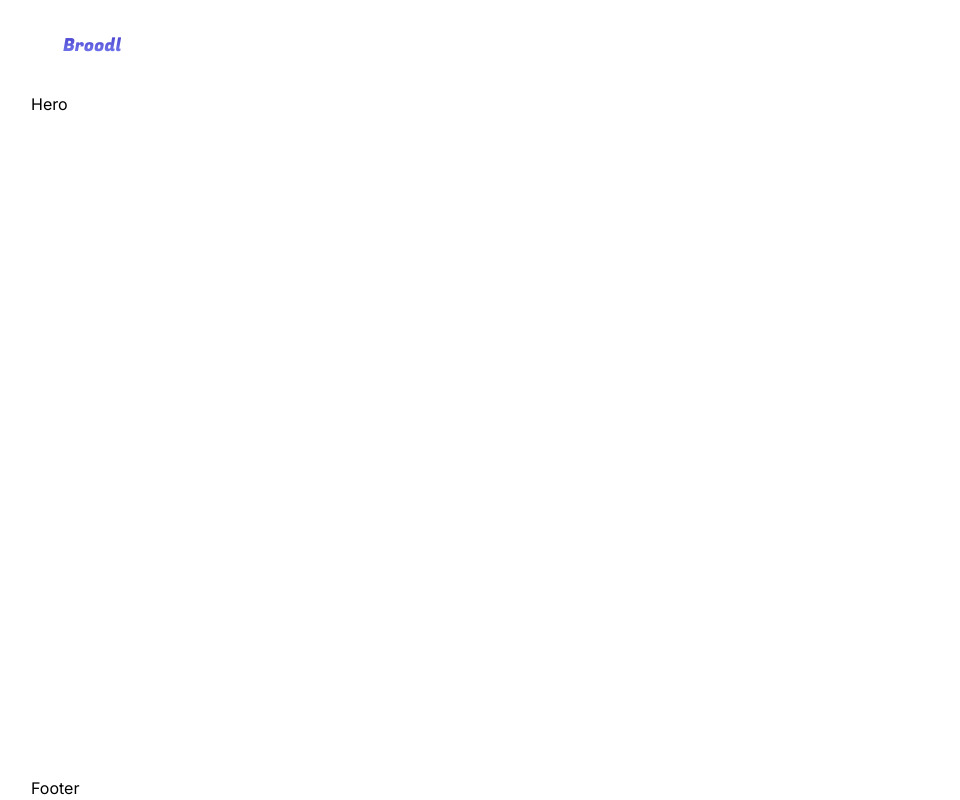
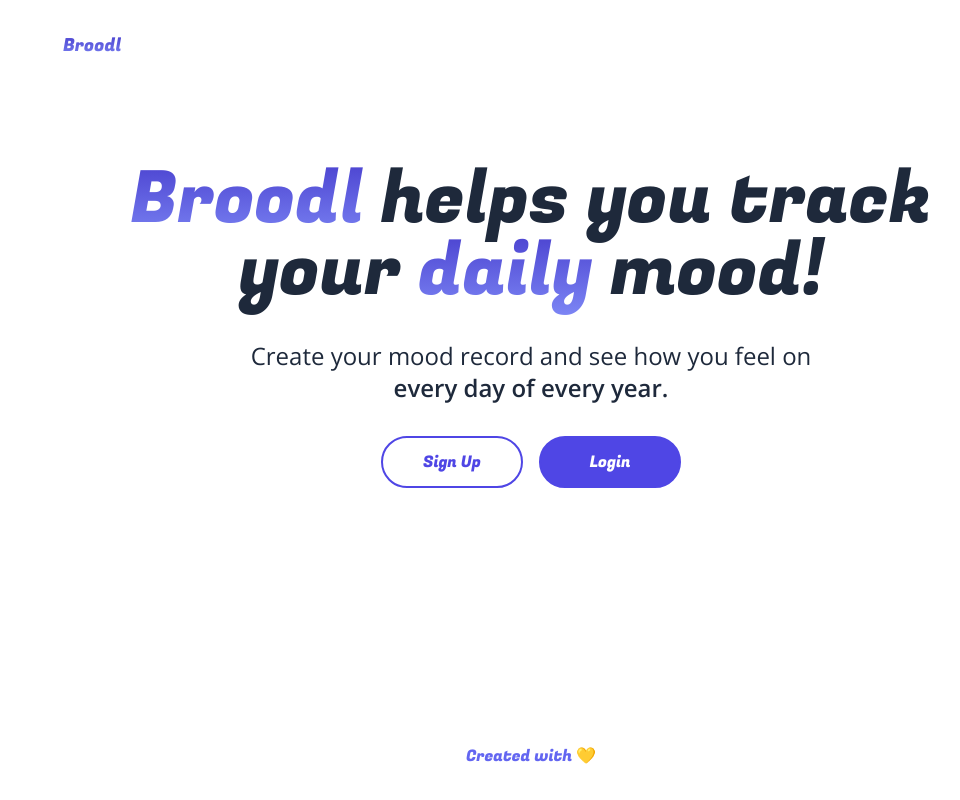
Before and after one commit to upadhyay-aditya-7/Broodl-MoodMonitor-, a Next.js app: page / in a window 1280 px wide. Shown: the whole page, without its empty margins (109-1069 px from the left). Built offline with nearby package versions, Linux system fonts and the light colour scheme.

Commit message:
Styling Header, Hero, Footer Sections

```diff
--- a/app/layout.js
+++ b/app/layout.js
@@ -1,7 +1,7 @@
-import { Fugaz_One, Inter } from "next/font/google";
+import { Fugaz_One, Open_Sans } from "next/font/google";
 import "./globals.css";
 
-const inter = Inter({ subsets: ["latin"] });
+const opensans = Open_Sans({ subsets: ["latin"] });
 const fugaz = Fugaz_One({ subsets: ["latin"], weight:['400'] });
 
 export const metadata = {
@@ -17,8 +17,8 @@
   );
 
   const footer = (
-    <footer>
-      Footer
+    <footer className="p-4 sm:p-8 grid place-items-center">
+      <p className={'text-indigo-500 ' + fugaz.className}>Created with 💛</p>
     </footer>
   );
 
@@ -26,8 +26,8 @@
     <html lang="en">
       <body
         className={
-          "w-full max-w-[1000px] mx-auto text-sm sm:text-base min-h-screen flex flex-col " +
-          inter.className
+          "w-full max-w-[1000px] mx-auto text-sm sm:text-base min-h-screen flex flex-col text-slate-800 " +
+          opensans.className
         }
       >
         {header}
--- /dev/null
+++ b/components/Button.js
@@ -0,0 +1,13 @@
+import { Fugaz_One } from 'next/font/google';
+import React from 'react'
+const fugaz = Fugaz_One({ subsets: ["latin"], weight:['400'] });
+
+
+export default function Button(props) {
+    const {text, dark} = props
+  return (
+    <button className={'rounded-full overflow-hidden duration-200 hover:opacity-70 border-2 border-solid border-indigo-600' + (dark ? ' text-white bg-indigo-600' : ' text-indigo-600')}>
+        <p className={'px-6 sm:px-10 white-space-nowrap py-2 sm:py-3 ' + fugaz.className}>{text}</p>
+    </button>
+  )
+}
--- a/components/Hero.js
+++ b/components/Hero.js
@@ -1,7 +1,27 @@
-import React from 'react'
+import { Fugaz_One } from "next/font/google";
+import React from "react";
+import Button from "./Button";
+const fugaz = Fugaz_One({ subsets: ["latin"], weight: ["400"] });
 
 export default function Hero() {
   return (
-    <div >Hero</div>
-  )
+    <div className="py-4 md:py-10 flex flex-col gap-4 sm:gap-8">
+      <h1
+        className={
+          "text-5xl sm:text-text-6xl md:text-7xl text-center " + fugaz.className
+        }
+      >
+        <span className="textGradient">Broodl</span> helps you track your{" "}
+        <span className="textGradient">daily</span> mood!
+      </h1>
+      <p className="text-lg sm:text-xl md:text-2xl text-center w-full mx-auto max-w-[600px]">
+        Create your mood record and see how you feel on{" "}
+        <span className="font-semibold">every day of every year.</span>
+      </p>
+      <div className="grid grid-cols-2 gap-4 w-fit mx-auto">
+        <Button text="Sign Up" />
+        <Button text="Login" dark />
+      </div>
+    </div>
+  );
 }
--- a/components/Main.js
+++ b/components/Main.js
@@ -3,7 +3,7 @@
 export default function Main(props) {
   const { children } = props;
   return(
-    <main className='flex-1'>
+    <main className='flex-1 flex flex-col p-4 sm:p-8'>
         {children}
     </main>
   )
```
